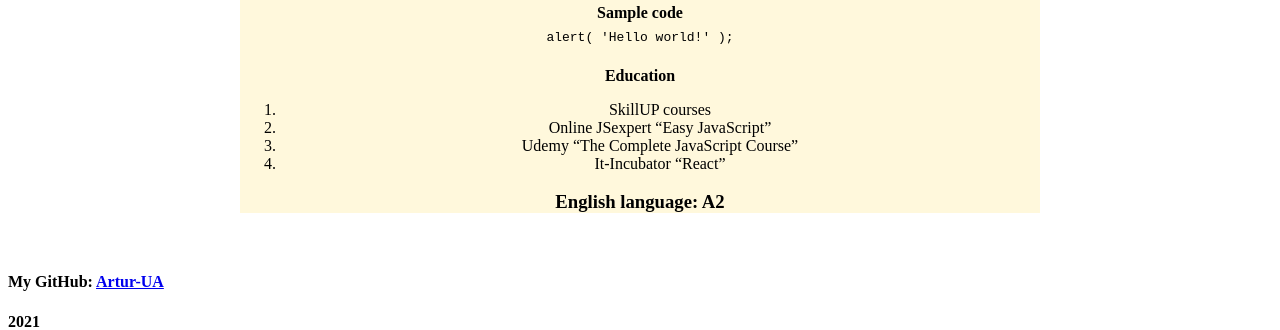
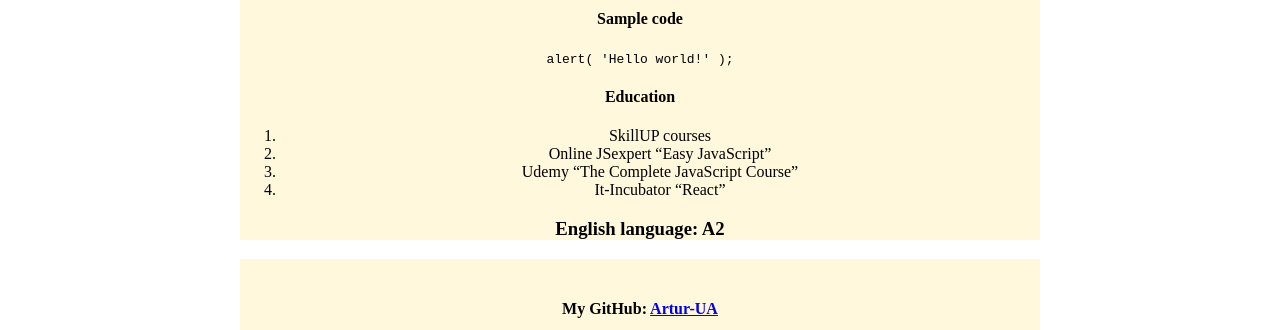
Before and after one commit to Artur-UA/rsschool-cv, a plain HTML site: page index.html in a window 1280 px wide. Shown: the part 1499-1829 px from the top of the page. Drawn offline with Linux system fonts and the light colour scheme.

Commit message:
fix: iproblem with styles for footer

```diff
--- a/style.css
+++ b/style.css
@@ -1,14 +1,14 @@
-
-header, main{
+header, main, footer{
     width: 800px;
     margin: 0 auto;
     text-align: center;
-    background-color: cornsilk;
+    background:  cornsilk;
 }
 
 img{
     max-width: 200px;
     max-height: 300px;
+    border-radius: 20px;
 }
 
 ul li {
@@ -20,8 +20,9 @@ h1{
     padding: 20px;
 }
 
-h4 {
-    margin-bottom: 5px;
+h4 h3{
+    padding-bottom: 5px;
+    margin-bottom: 0;
 }
 
 footer{
```
